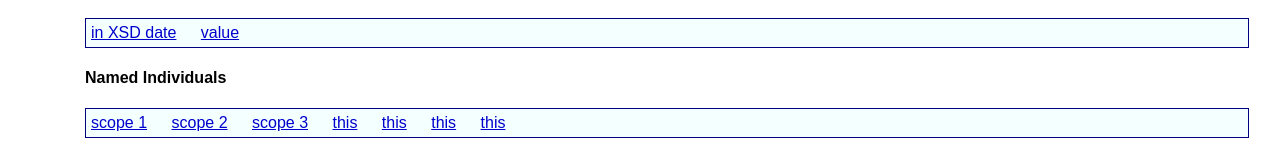
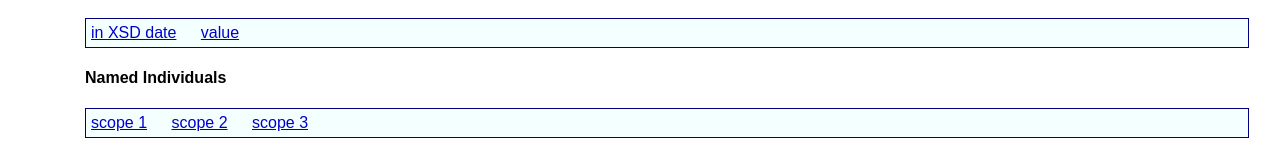
Before and after one commit to TEC-Toolkit/ECFO, a plain HTML site: page release/0.0.1/index-en.html in a window 1280 px wide. Shown: the part 2400-2552 px from the top of the page. Drawn offline with nearby package versions, Linux system fonts and the light colour scheme; no server answers.

Commit message:
Removed extra individuals

```diff
--- a/release/0.0.1/sections/overview-en.html
+++ b/release/0.0.1/sections/overview-en.html
@@ -80,24 +80,4 @@ This ontology has the following classes and properties.</span>
    <li>
       <a href="#Scope3" title="https://w3id.org/ecfo#Scope3">scope 3</a>
    </li>
-   <li>
-      <a href="#https://www.abdn.ac.uk/#this" title="https://www.abdn.ac.uk/#this">
-         <span>this</span>
-      </a>
-   </li>
-   <li>
-      <a href="#https://www.cs.ox.ac.uk#this" title="https://www.cs.ox.ac.uk#this">
-         <span>this</span>
-      </a>
-   </li>
-   <li>
-      <a href="#https://www.open.ac.uk#this" title="https://www.open.ac.uk#this">
-         <span>this</span>
-      </a>
-   </li>
-   <li>
-      <a href="#https://www.upm.es#this" title="https://www.upm.es#this">
-         <span>this</span>
-      </a>
-   </li>
 </ul><iframe align="center" width="100%" height ="500px" src="webvowl/index.html"></iframe>
```
